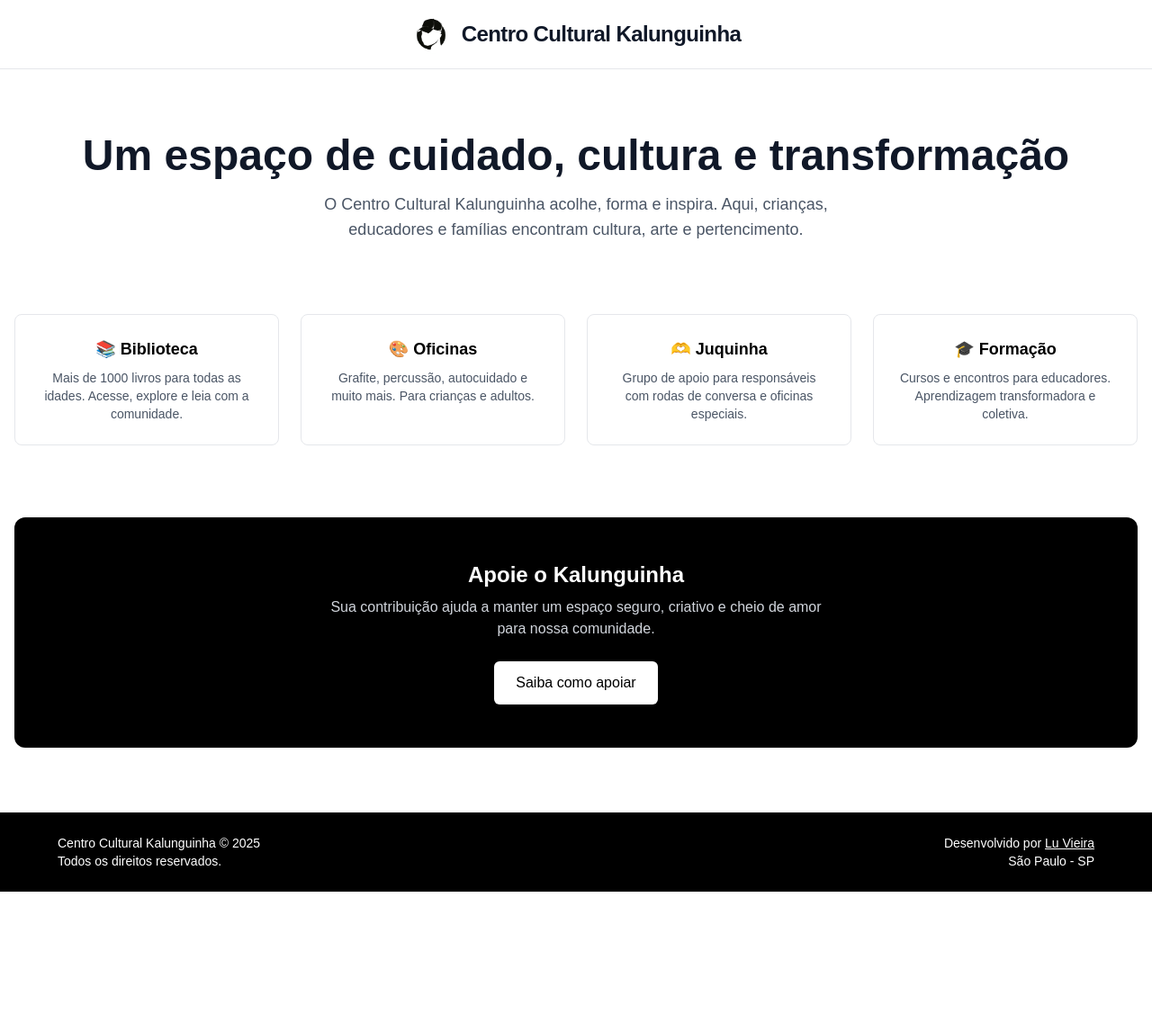
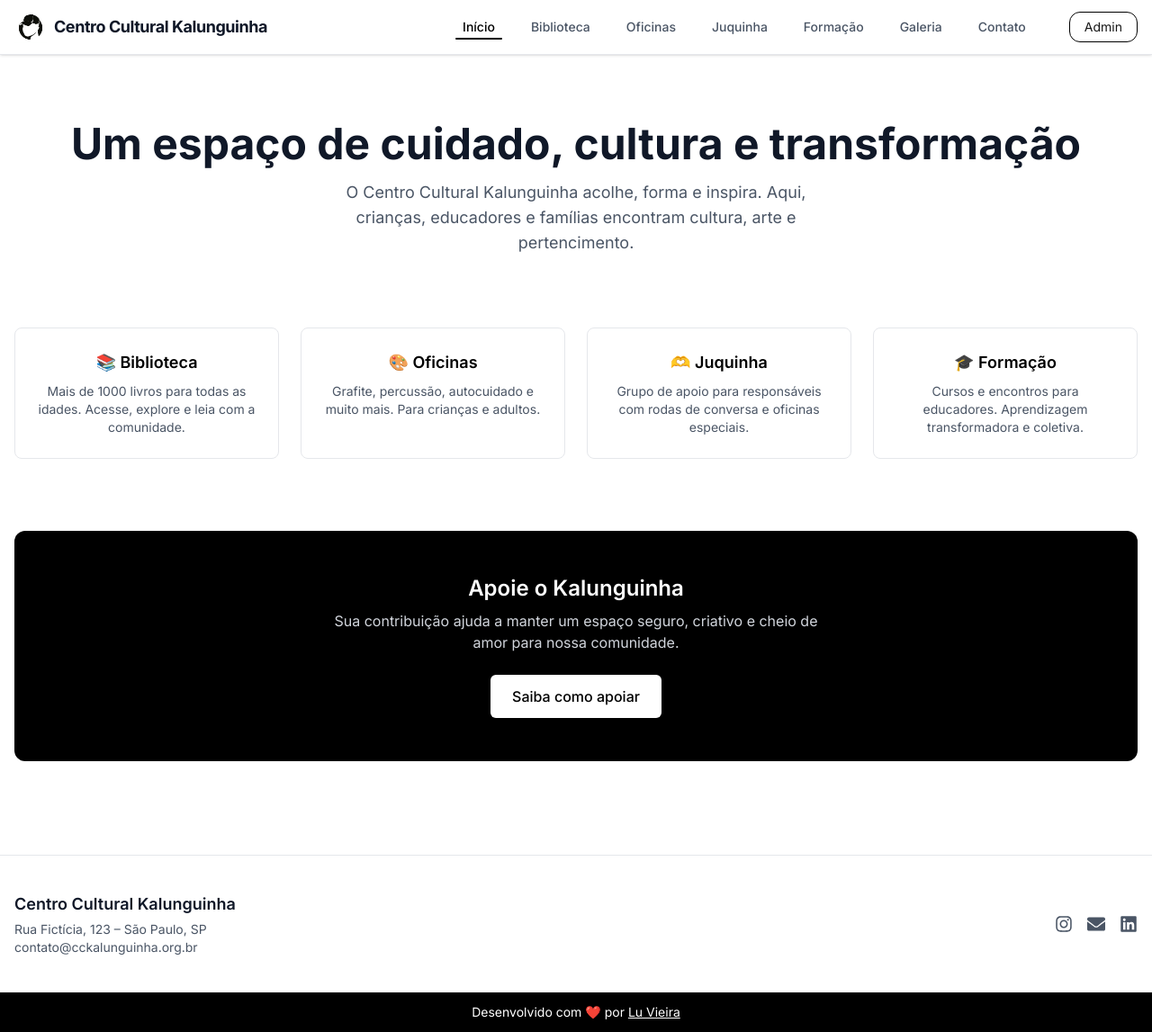
Before and after one commit to luvieirasantos/ProjetoCCK, a Next.js app: page / in a window 1280 px wide. Shown: the whole page at 90% size. Before the commit the page ends 991 px from the top, so only its background shows below. Built offline with nearby package versions, Linux system fonts and the light colour scheme.

Commit message:
arrumando header e footer

```diff
--- a/src/app/layout.tsx
+++ b/src/app/layout.tsx
@@ -1,21 +1,21 @@
-// src/app/layout.tsx
 import "./globals.css";
-import type { Metadata } from "next";
-import { ReactNode } from "react";
-import { Footer } from "../components/Footer";
-import { HeaderWrapper } from "../components/HeaderWrapper";
+import { Inter } from "next/font/google";
+import { Header } from "@/components/Header";
+import { Footer } from "@/components/Footer";
 
-export const metadata: Metadata = {
+const inter = Inter({ subsets: ["latin"] });
+
+export const metadata = {
   title: "Centro Cultural Kalunguinha",
-  description: "Espaço de cultura, educação e acolhimento.",
+  description: "Site oficial do CCK",
 };
 
-export default function RootLayout({ children }: { children: ReactNode }) {
+export default function RootLayout({ children }: { children: React.ReactNode }) {
   return (
     <html lang="pt-BR">
-      <body className="flex flex-col min-h-screen bg-gray-50 text-gray-800">
-        <HeaderWrapper />
-        <main className="flex-1 container mx-auto px-4 py-8">{children}</main>
+      <body className={inter.className}>
+        <Header />
+        <main className="pt-24 pb-16 px-4">{children}</main>
         <Footer />
       </body>
     </html>
--- a/src/components/Footer.tsx
+++ b/src/components/Footer.tsx
@@ -1,27 +1,63 @@
-// src/components/Footer.tsx
+"use client";
+
+import { motion } from "framer-motion";
+import Link from "next/link";
+import { FaLinkedin, FaInstagram, FaEnvelope } from "react-icons/fa";
+
 export function Footer() {
   return (
-    <footer className="bg-black text-white px-6 py-6 mt-10 text-sm">
-      <div className="max-w-6xl mx-auto flex flex-col sm:flex-row justify-between gap-4">
+    <footer className="border-t border-gray-200 mt-10 bg-white">
+      <div className="max-w-7xl mx-auto px-4 py-10 flex flex-col md:flex-row justify-between items-center gap-6 text-center md:text-left">
+        {/* Informações institucionais */}
         <div>
-          <p>Centro Cultural Kalunguinha © {new Date().getFullYear()}</p>
-          <p>Todos os direitos reservados.</p>
+          <h3 className="text-lg font-semibold text-gray-900">Centro Cultural Kalunguinha</h3>
+          <p className="text-sm text-gray-600 mt-1">Rua Fictícia, 123 – São Paulo, SP</p>
+          <p className="text-sm text-gray-600">contato@cckalunguinha.org.br</p>
         </div>
 
-        <div className="text-right">
-          <p>
-            Desenvolvido por{" "}
-            <a
-              href="https://www.linkedin.com/in/luvieira"
-              target="_blank"
-              rel="noopener noreferrer"
-              className="underline hover:text-gray-300"
-            >
-              Lu Vieira
-            </a>
-          </p>
-          <p>São Paulo - SP</p>
+        {/* Redes sociais */}
+        <div className="flex gap-4 items-center">
+          <motion.a
+            href="https://instagram.com/cckalunguinha"
+            target="_blank"
+            rel="noopener noreferrer"
+            whileHover={{ scale: 1.1 }}
+            className="text-gray-600 hover:text-black text-xl transition"
+          >
+            <FaInstagram />
+          </motion.a>
+
+          <motion.a
+            href="mailto:contato@cckalunguinha.org.br"
+            whileHover={{ scale: 1.1 }}
+            className="text-gray-600 hover:text-black text-xl transition"
+          >
+            <FaEnvelope />
+          </motion.a>
+
+          <motion.a
+            href="https://www.linkedin.com/in/henrique3"
+            target="_blank"
+            rel="noopener noreferrer"
+            whileHover={{ scale: 1.1 }}
+            className="text-gray-600 hover:text-black text-xl transition"
+          >
+            <FaLinkedin />
+          </motion.a>
         </div>
+      </div>
+
+      {/* Créditos */}
+      <div className="bg-black text-white text-sm text-center py-3">
+        Desenvolvido com ❤️ por{" "}
+        <a
+          href="https://www.linkedin.com/in/henrique3"
+          target="_blank"
+          rel="noopener noreferrer"
+          className="underline hover:text-gray-200"
+        >
+          Lu Vieira
+        </a>
       </div>
     </footer>
   );
--- /dev/null
+++ b/src/components/Header.tsx
@@ -0,0 +1,142 @@
+"use client";
+
+import Link from "next/link";
+import { usePathname } from "next/navigation";
+import Image from "next/image";
+import logo from "../assets/logo_cck.jpg";
+import { useState } from "react";
+import { AnimatePresence, motion } from "framer-motion";
+
+const navLinks = [
+  { href: "/", label: "Início" },
+  { href: "/biblioteca", label: "Biblioteca" },
+  { href: "/oficinas", label: "Oficinas" },
+  { href: "/juquinha", label: "Juquinha" },
+  { href: "/formacao", label: "Formação" },
+  { href: "/galeria", label: "Galeria" },
+  { href: "/contato", label: "Contato" },
+];
+
+export function Header() {
+  const pathname = usePathname();
+  const [menuAberto, setMenuAberto] = useState(false);
+
+  return (
+    <header className="fixed top-0 z-50 w-full bg-white/70 backdrop-blur border-b border-gray-200 shadow-sm">
+      <div className="max-w-7xl mx-auto px-4 py-3 flex justify-between items-center">
+        {/* Logo */}
+        <Link href="/" className="flex items-center gap-2">
+          <Image src={logo} alt="Logo CCK" width={36} height={36} />
+          <span className="font-bold text-lg text-gray-900 tracking-tight">
+            Centro Cultural Kalunguinha
+          </span>
+        </Link>
+
+        {/* Menu Desktop */}
+        <nav className="hidden md:flex gap-6 items-center">
+          {navLinks.map(({ href, label }) => (
+            <Link
+              key={href}
+              href={href}
+              className={`relative text-sm font-medium transition px-2 py-1 rounded ${
+                pathname === href
+                  ? "text-black"
+                  : "text-gray-600 hover:text-black"
+              }`}
+            >
+              {label}
+              {pathname === href && (
+                <motion.span
+                  layoutId="underline"
+                  className="absolute left-0 bottom-0 h-[2px] w-full bg-black rounded"
+                />
+              )}
+            </Link>
+          ))}
+
+          {/* Botão Admin */}
+          <Link
+            href="/login"
+            className="ml-4 px-4 py-1.5 text-sm border border-black rounded-xl hover:bg-black hover:text-white transition"
+          >
+            Admin
+          </Link>
+        </nav>
+
+        {/* Botão Mobile */}
+        <button
+          onClick={() => setMenuAberto(!menuAberto)}
+          className="md:hidden p-2 focus:outline-none"
+          aria-label="Abrir menu"
+        >
+          <motion.div
+            initial={false}
+            animate={menuAberto ? "open" : "closed"}
+            className="space-y-1"
+          >
+            <motion.span
+              className="block h-0.5 w-6 bg-black"
+              variants={{
+                closed: { rotate: 0, y: 0 },
+                open: { rotate: 45, y: 6 },
+              }}
+              transition={{ duration: 0.3 }}
+            />
+            <motion.span
+              className="block h-0.5 w-6 bg-black"
+              variants={{
+                closed: { opacity: 1 },
+                open: { opacity: 0 },
+              }}
+              transition={{ duration: 0.3 }}
+            />
+            <motion.span
+              className="block h-0.5 w-6 bg-black"
+              variants={{
+                closed: { rotate: 0, y: 0 },
+                open: { rotate: -45, y: -6 },
+              }}
+              transition={{ duration: 0.3 }}
+            />
+          </motion.div>
+        </button>
+      </div>
+
+      {/* Menu Mobile */}
+      <AnimatePresence>
+        {menuAberto && (
+          <motion.nav
+            initial={{ height: 0, opacity: 0 }}
+            animate={{ height: "auto", opacity: 1 }}
+            exit={{ height: 0, opacity: 0 }}
+            className="md:hidden bg-white px-6 py-4 space-y-2 border-t border-gray-200"
+          >
+            {navLinks.map(({ href, label }) => (
+              <Link
+                key={href}
+                href={href}
+                onClick={() => setMenuAberto(false)}
+                className={`block py-1 text-sm font-medium transition ${
+                  pathname === href
+                    ? "text-black font-semibold"
+                    : "text-gray-600 hover:text-black"
+                }`}
+              >
+                {label}
+              </Link>
+            ))}
+
+            {/* Botão Admin no mobile */}
+            <Link
+              href="/login"
+              onClick={() => setMenuAberto(false)}
+              className="block py-1 text-sm font-semibold text-black border-t pt-3 mt-2"
+            >
+              Acesso Admin
+            </Link>
+          </motion.nav>
+        )}
+      </AnimatePresence>
+    </header>
+  );
+}
```
